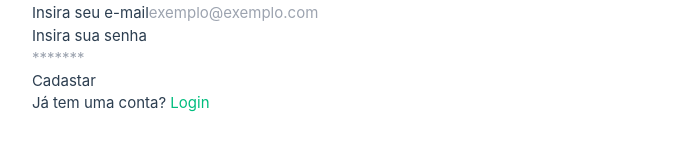
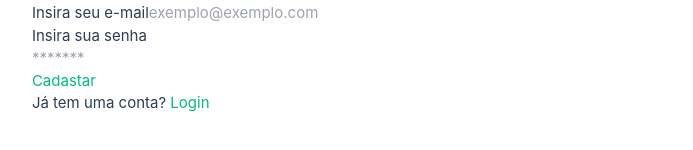
Before and after one commit to ParkItU/ParkItUWeb, a Vue app: page /cadastro in a window 1280 px wide. Shown: the part 454-604 px from the top of the page, without its empty margins (293-986 px from the left). Built offline with nearby package versions, Linux system fonts and the light colour scheme.

Commit message:
logar/cadastrar to pages

```diff
--- a/src/components/CadastroClienteComp.vue
+++ b/src/components/CadastroClienteComp.vue
@@ -100,11 +100,12 @@
               </div>
 
               <div class="mt-6">
-                <button
+                <a
+                href="/"
                   class="w-full px-4 py-2 tracking-wide text-white transition-colors duration-200 transform bg-blue-500 rounded-md hover:bg-blue-400 focus:outline-none focus:bg-blue-400 focus:ring focus:ring-blue-300 focus:ring-opacity-50"
                 >
                   Cadastar
-                </button>
+              </a>
               </div>
             </form>
 
--- a/src/components/CadastroGaragemComp.vue
+++ b/src/components/CadastroGaragemComp.vue
@@ -193,11 +193,12 @@ async function save() {
         </div>
 
         <div>
-          <button
+          <a
+          href="/garages"
             class="hover:shadow-form w-full rounded-md bg-[#6A64F1] py-3 px-8 text-center text-base font-semibold text-white outline-none"
           >
             Adicionar
-          </button>
+        </a>
         </div>
       </form>
     </div>
--- a/src/components/LoginComp.vue
+++ b/src/components/LoginComp.vue
@@ -57,12 +57,13 @@
               </div>
 
               <div class="mt-6">
-                <button
+                <a
+                href="/garages"
                 onclick=""
                 class="w-full px-4 py-2 tracking-wide text-white transition-colors duration-200 transform bg-blue-500 rounded-md hover:bg-blue-400 focus:outline-none focus:bg-blue-400 focus:ring focus:ring-blue-300 focus:ring-opacity-50"
                 >
                   Logar
-                </button>
+              </a>
               </div>
             </form>
 
--- a/src/components/NewCarComp.vue
+++ b/src/components/NewCarComp.vue
@@ -193,11 +193,12 @@ async function save() {
         </div>
 
         <div>
-          <button
+          <a
+          href="/cars"
             class="hover:shadow-form w-full rounded-md bg-[#6A64F1] py-3 px-8 text-center text-base font-semibold text-white outline-none"
           >
             Adicionar
-          </button>
+        </a>
         </div>
       </form>
     </div>
```
